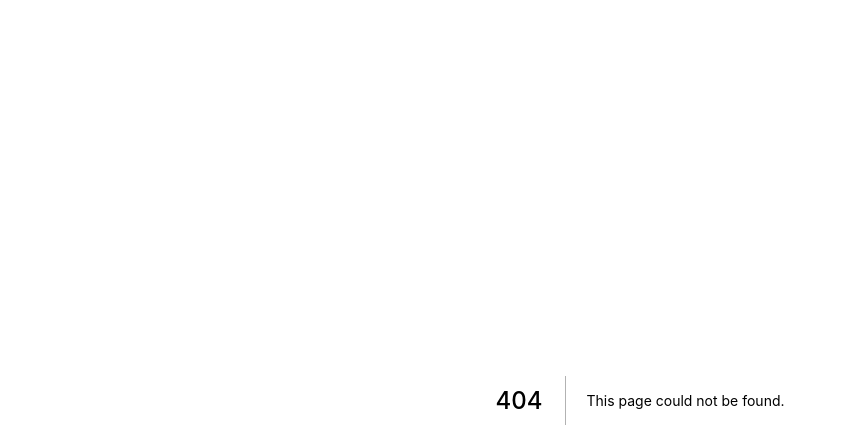
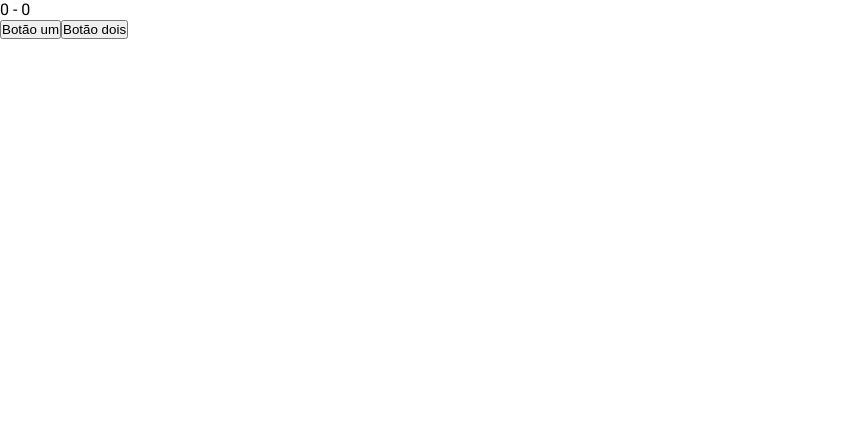
Before and after one commit to devbpatriciocosta/Projeto_Teste_Revisao, a Next.js app: page /memoization in a window 1280 px wide. Before the commit this address had no page. Shown: the top 448 px of the page, without its empty margins (0-847 px from the left). Built offline with nearby package versions, Linux system fonts and the light colour scheme.

Commit message:
Criado MEMOIZATION

```diff
--- /dev/null
+++ b/pages/memoization.jsx
@@ -0,0 +1,32 @@
+import { useState, useCallback, memo } from 'react'
+
+const Button = memo(({ handleClick, name }) => {
+  console.log(`Renderizado botão ${name}`)
+  return <button onClick={handleClick}>{name}</button>
+})
+
+Button.displayName = 'Memo Button'
+
+export default function MemoizationPage() {
+  console.log('Renderizado contador')
+  const [contadorUm, setContadorUm] = useState(0)
+  const [contadorDois, setContadorDois] = useState(0)
+
+  const memoizedContadorUm = useCallback(() => {
+    setContadorUm(contadorUm + 1)
+  }, [contadorUm])
+
+  const memoizedContadorDois = useCallback(() => {
+    setContadorDois(contadorDois + 1)
+  }, [contadorDois])
+
+  return (
+    <div>
+      <div>
+        {contadorUm} - {contadorDois}
+      </div>
+      <Button handleClick={memoizedContadorUm} name="Botão um"></Button>
+      <Button handleClick={memoizedContadorDois} name="Botão dois"></Button>
+    </div>
+  )
+}
```
